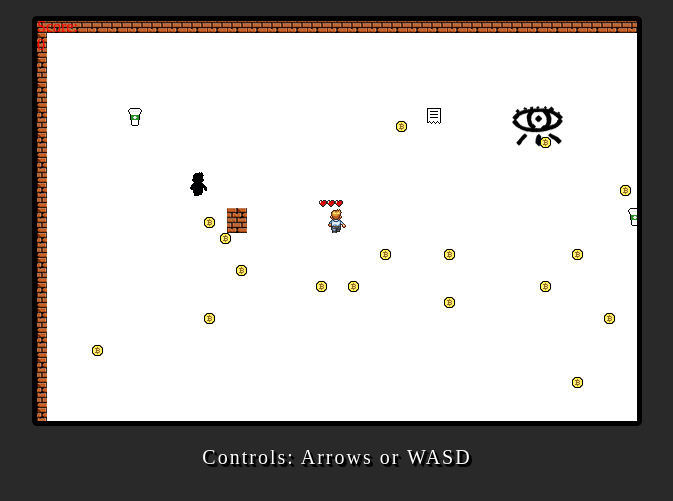
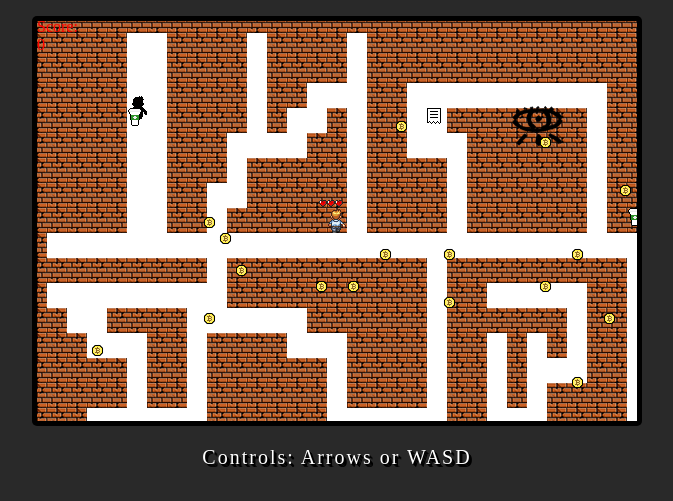
Before and after one commit to SurrenderMonkeys/sm-gamecraft-2013, a plain HTML site: page index.html in a window 1280 px wide. Shown: the part 108-609 px from the top of the page, without its empty margins (18-691 px from the left). Drawn offline with Linux system fonts and the light colour scheme; animation ran at ten frames a second.

Commit message:
Add Streets!

```diff
--- a/index.html
+++ b/index.html
@@ -11,6 +11,7 @@
 <script type="text/javascript" src="./src/playerComponent.js"></script>
 <script type="text/javascript" src="./src/enemyComponents.js"></script>
 <script type="text/javascript" src="./src/scoreComponent.js"></script>
+<script type="text/javascript" src="./src/map.js"></script>
 <script type="text/javascript" src="./src/game.js"></script>
 
 <link href='http://fonts.googleapis.com/css?family=Press+Start+2P' rel='stylesheet' type='text/css'>
--- a/src/environmentComponents.js
+++ b/src/environmentComponents.js
@@ -47,6 +47,19 @@ Game.setupEnvironmentComponents = function(){
         }
     });
 
+    Crafty.c("Streets", {
+        init: function() {
+            for (var x = 0; x < Game.width/Game.tile_width; x++) {
+                for (var y = 0; y < Game.height/Game.tile_height; y++) {
+                    var at_edge = x == 0 || x == (Game.width/Game.tile_width -1) || y == 0 || y == (Game.height/Game.tile_height - 1);
+                    if (Game.MapData[y][x] === 0) {
+                        Crafty.e('Boundary').at(x, y);
+                    }
+                }
+            }
+        }
+    });
+
     Crafty.c("Bitcoins", {
         init: function() {
             for (var i = 1; i < Game.height/Game.tile_height; i++) {
--- a/src/game.js
+++ b/src/game.js
@@ -65,6 +65,7 @@ Game.setupEngine = function () {
 
         // create boundaries
         Crafty.e("2D, Canvas, Boundaries");
+        Crafty.e("2D, Canvas, Streets");
         Crafty.e("2D, Canvas, Bitcoins");
         Crafty.e("2D, Canvas, Coffee");
         Crafty.e("2D, Canvas, Documents");
--- /dev/null
+++ b/src/map.js
@@ -0,0 +1,37 @@
+var Game = window.Game || {},
+    MapData;
+
+Game.MapData = [
+    [1,1,1,1,1,1,1,1,1,1,1,1,1,1,1,1,1,1,1,1,1,1,1,1,1,1,1,1,1,1,1,1,1,1,1,1,1,1,1,1,1,1,1,1,1,1,1,1,1,1,1,1,1,1,1,1,1,1,1,1],
+    [0,0,0,0,0,1,1,0,0,0,0,1,0,0,0,0,1,0,0,0,0,0,0,0,0,0,0,0,0,0,0,1,0,0,0,0,0,0,0,0,0,0,1,0,0,0,0,0,0,0,0,0,0,0,0,0,0,1,0,0],
+    [0,0,0,0,0,1,1,0,0,0,0,1,0,0,0,0,1,0,0,0,0,0,0,0,0,0,0,0,0,0,0,1,0,0,0,0,0,0,0,0,0,0,1,0,0,0,0,0,0,0,0,0,0,0,0,0,0,1,0,0],
+    [0,0,0,0,0,1,1,0,0,0,0,1,0,0,1,1,1,0,0,1,1,1,1,1,1,1,1,1,1,0,0,1,1,1,0,0,0,0,0,0,1,1,1,0,0,1,1,1,1,1,1,1,0,0,0,0,0,1,1,1],
+    [0,0,0,0,0,1,1,0,0,0,0,1,0,1,1,0,1,0,0,1,1,0,0,0,0,0,0,0,1,0,0,0,0,1,0,0,0,0,0,0,1,0,0,0,0,1,0,0,0,0,0,0,0,0,0,0,0,1,0,1],
+    [0,0,0,0,0,1,1,0,0,0,1,1,1,1,0,0,1,0,0,1,1,1,0,0,0,0,0,0,1,0,0,0,0,1,0,0,0,0,0,0,1,0,0,0,0,1,0,0,0,0,0,0,0,0,0,0,0,1,0,1],
+    [0,0,0,0,0,1,1,0,0,0,1,0,0,0,0,0,1,0,0,0,0,1,0,0,0,0,0,0,1,0,0,0,0,1,1,1,1,1,1,1,1,0,0,0,0,1,0,0,0,0,0,0,1,0,0,0,0,1,0,1],
+    [0,0,0,0,0,1,1,0,0,1,1,0,0,0,0,0,1,0,0,0,0,1,0,0,0,0,0,0,1,0,0,0,0,1,0,0,0,0,0,0,0,0,0,0,0,1,0,0,0,0,0,0,1,0,0,0,0,1,0,0],
+    [0,0,0,0,0,1,1,0,0,1,0,0,0,0,0,0,1,0,0,0,0,1,0,0,0,0,0,0,1,0,0,0,0,1,0,0,0,0,0,0,0,0,0,0,0,1,0,0,0,0,0,0,1,0,0,0,0,1,0,0],
+    [1,1,1,1,1,1,1,1,1,1,1,1,1,1,1,1,1,1,1,1,1,1,1,1,1,1,1,1,1,1,1,1,1,1,1,1,1,1,1,1,1,1,1,1,1,1,1,1,1,1,1,1,1,1,1,1,1,1,1,1],
+    [0,0,0,0,0,0,0,0,0,1,0,0,0,0,0,0,0,0,0,0,1,0,0,0,0,0,0,0,0,0,1,1,0,0,0,0,0,0,0,0,0,1,1,0,0,0,0,0,0,0,0,0,0,1,0,0,1,0,0,1],
+    [1,1,1,1,1,1,1,1,1,1,0,0,0,0,0,0,0,0,0,0,1,0,0,1,1,1,1,1,0,0,1,1,0,0,1,0,0,0,0,1,0,1,1,0,0,0,0,0,0,0,0,0,0,1,0,0,1,0,0,0],
+    [0,0,1,1,0,0,0,0,1,1,1,1,1,1,0,0,0,0,0,0,1,0,0,0,0,0,0,1,0,0,1,1,0,0,1,1,1,1,1,1,0,1,1,0,0,0,0,0,0,0,0,0,0,1,0,0,1,0,0,0],
+    [0,0,0,1,1,1,0,0,1,0,0,0,0,1,1,1,0,0,0,0,1,0,0,1,0,1,0,1,0,0,1,1,0,0,0,0,1,1,0,0,0,1,1,0,0,0,0,0,1,0,0,0,0,1,0,1,1,0,0,0],
+    [0,0,0,0,0,1,0,0,1,0,0,0,0,0,0,1,0,0,0,0,1,0,0,1,0,1,1,1,0,0,1,1,0,0,1,1,1,1,1,0,0,1,1,0,0,0,0,0,1,0,0,0,0,1,0,0,0,0,0,0],
+    [0,0,0,0,0,1,0,0,1,0,0,0,0,0,0,1,0,0,0,0,1,0,0,1,0,1,0,0,0,0,1,1,0,0,1,0,0,0,1,0,0,1,1,0,0,1,1,0,1,0,0,0,0,1,0,0,0,1,1,1],
+    [0,0,0,1,1,1,1,1,1,0,0,0,0,0,0,1,1,1,1,1,1,0,0,1,1,1,0,0,0,0,1,1,0,0,1,1,1,1,1,0,0,1,1,0,0,0,1,0,1,0,0,0,0,1,1,1,1,1,0,0],
+    [0,0,0,1,0,0,0,0,1,0,0,0,0,0,0,1,0,0,0,0,1,0,0,1,0,1,0,0,0,0,1,1,0,0,1,0,0,0,1,0,0,1,1,0,0,0,1,0,1,0,0,0,0,1,0,0,0,0,0,0],
+    [0,0,0,1,0,0,0,0,1,0,0,0,0,0,0,1,0,0,0,0,1,0,0,0,0,1,1,1,1,0,1,1,0,0,1,1,1,1,1,0,0,1,1,0,0,1,1,1,1,0,0,0,0,1,0,0,0,0,0,0],
+    [1,1,1,1,0,0,0,0,1,0,0,0,0,0,0,1,0,0,0,0,1,0,0,0,0,1,0,0,1,0,1,1,0,0,0,0,1,0,0,0,0,1,1,0,0,1,0,0,1,1,1,0,0,1,0,0,0,0,0,0],
+    [0,0,0,1,0,0,0,0,1,0,0,0,0,0,0,1,1,1,0,0,1,0,0,0,0,1,0,0,0,0,1,1,0,0,0,0,1,0,0,0,0,1,1,0,0,1,0,0,1,0,1,0,0,1,0,0,0,0,0,0],
+    [0,0,0,1,1,1,0,0,1,0,0,0,0,0,0,0,1,1,0,0,1,1,1,1,1,1,1,1,0,0,1,1,1,1,1,1,1,1,1,1,1,1,1,0,0,0,0,0,0,0,1,0,0,1,0,0,0,0,0,0],
+    [0,0,0,0,0,1,0,0,1,1,1,1,1,1,1,1,1,1,0,0,1,0,0,0,0,0,0,1,1,1,1,1,1,1,1,1,1,1,1,1,1,1,1,1,1,1,1,1,1,1,1,1,1,1,0,0,0,0,0,0],
+    [0,0,0,0,0,1,0,0,0,0,0,0,0,0,0,0,0,0,0,0,1,0,0,0,1,1,1,1,0,0,1,1,0,0,0,1,0,0,0,0,0,0,0,0,0,0,0,0,0,0,0,0,0,0,0,0,0,0,0,0],
+    [0,0,0,0,0,1,1,0,0,0,0,0,0,0,0,0,0,0,0,0,1,0,1,1,1,1,0,0,0,0,1,1,0,0,0,1,1,0,0,0,0,0,0,0,0,0,0,0,0,0,0,0,0,0,0,0,0,0,0,0],
+    [1,1,1,1,1,1,1,1,1,1,1,1,1,1,1,1,1,1,1,1,1,1,1,0,0,1,0,0,0,0,1,1,0,0,0,0,1,0,0,0,0,0,0,0,0,0,0,0,0,0,0,0,0,0,0,0,0,0,0,0],
+    [1,1,1,1,1,1,1,1,1,1,1,1,1,1,1,1,1,1,1,1,1,0,0,0,0,1,0,0,0,1,1,1,1,0,0,0,1,1,0,0,0,0,0,0,0,0,0,0,0,0,0,0,0,0,0,0,0,0,0,0],
+    [0,0,0,0,1,0,0,0,0,0,0,1,0,0,0,0,1,0,0,0,0,0,0,0,0,1,0,0,0,0,0,0,0,0,0,0,0,1,1,1,1,1,1,1,1,1,1,1,1,1,1,1,1,1,1,1,1,0,0,0],
+    [0,0,0,0,1,0,0,0,0,0,0,1,0,0,0,0,1,1,0,0,0,0,0,0,0,1,0,0,0,0,0,0,0,0,0,0,0,0,1,1,0,0,0,0,0,0,0,0,0,1,0,0,0,0,0,0,1,0,0,0],
+    [0,0,0,0,1,0,0,0,0,0,0,1,0,0,0,0,0,0,0,0,1,1,1,1,1,1,0,0,0,0,0,0,0,0,0,0,0,0,0,1,1,0,0,0,0,0,0,0,0,1,0,0,0,0,0,0,0,0,0,0],
+    [0,0,0,0,1,1,1,1,1,1,1,1,0,0,0,0,0,0,0,0,0,0,0,0,0,0,0,0,0,0,0,0,0,0,0,0,0,0,0,1,0,0,0,0,0,0,0,0,0,1,0,0,0,1,1,1,0,0,0,0],
+    [0,0,0,0,0,0,0,0,0,0,0,0,0,0,0,0,0,0,0,0,0,0,0,0,0,0,0,0,0,0,0,0,0,0,0,0,0,0,0,1,1,0,0,0,0,0,0,0,0,1,1,1,1,1,1,1,0,0,0,0]
+];
```
